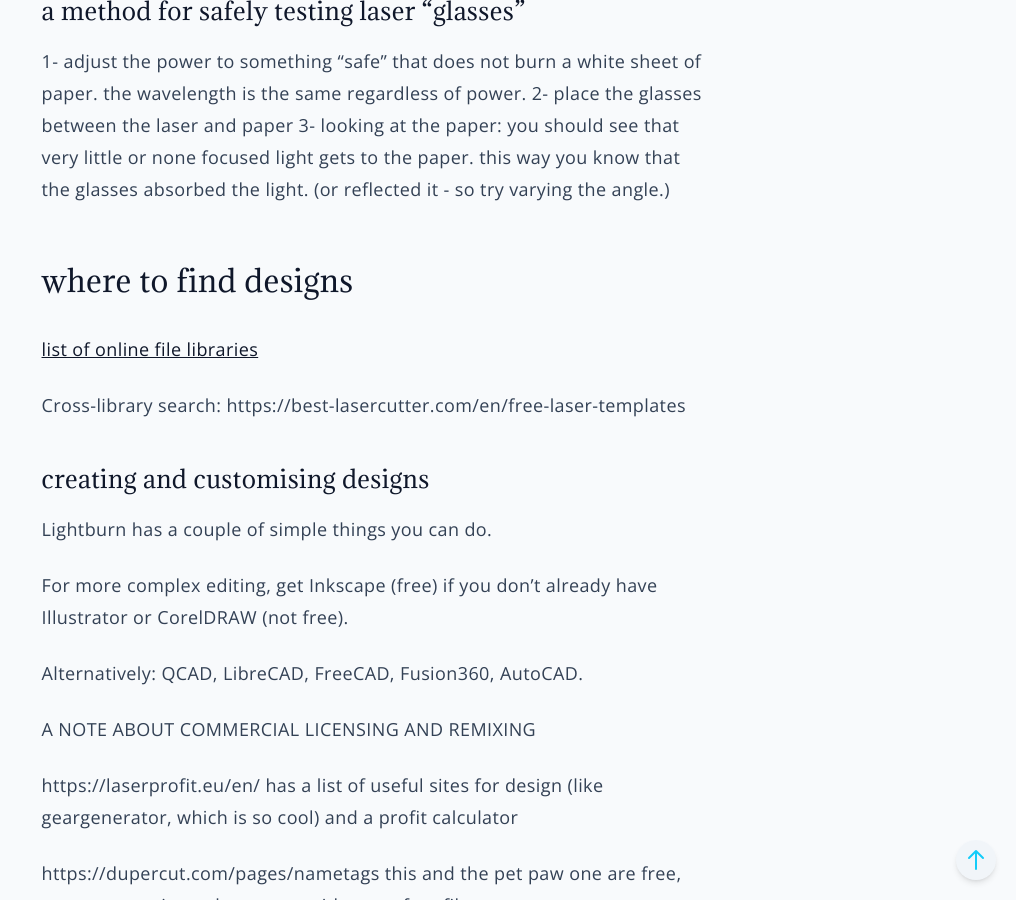
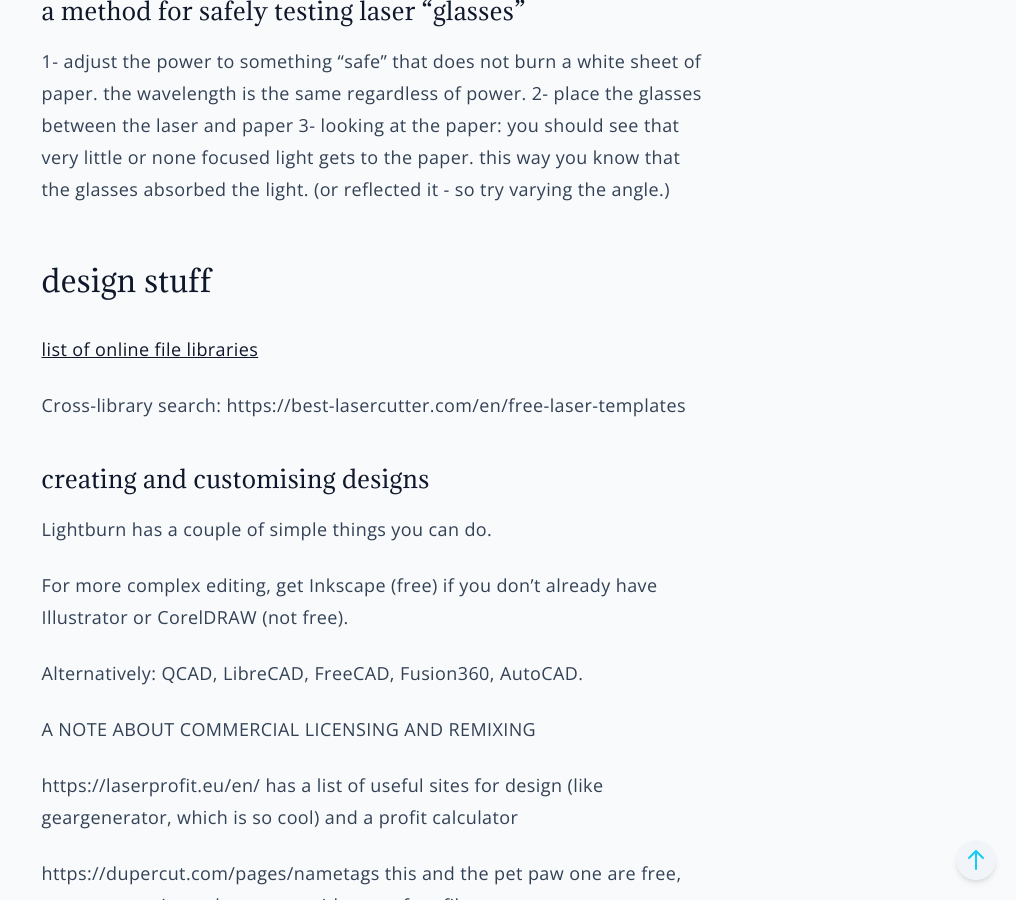
Before and after one commit to paper-engineer/laser-gallery, a Jekyll site: the page built from docs/_pages/resources.md, in a window 1280 px wide and 900 px high, scrolled down 679 px. Shown: the whole window, without its empty margins (264-1280 px from the left). Built offline with Jekyll 4.4.1, drawn with Linux system fonts in a browser that asks for light colours.

Commit message:
Update resources.md

```diff
--- a/docs/_pages/resources.md
+++ b/docs/_pages/resources.md
@@ -24,7 +24,7 @@ the wavelength is the same regardless of power.
 3- looking at the paper: you should see that very little or none focused light gets to the paper.
 this way you know that the glasses absorbed the light. (or reflected it - so try varying the angle.)
 
-## where to find designs
+## design stuff
 
 [list of online file libraries](https://paper-engineer.github.io/laser-gallery/file-libraries/)
 
```
